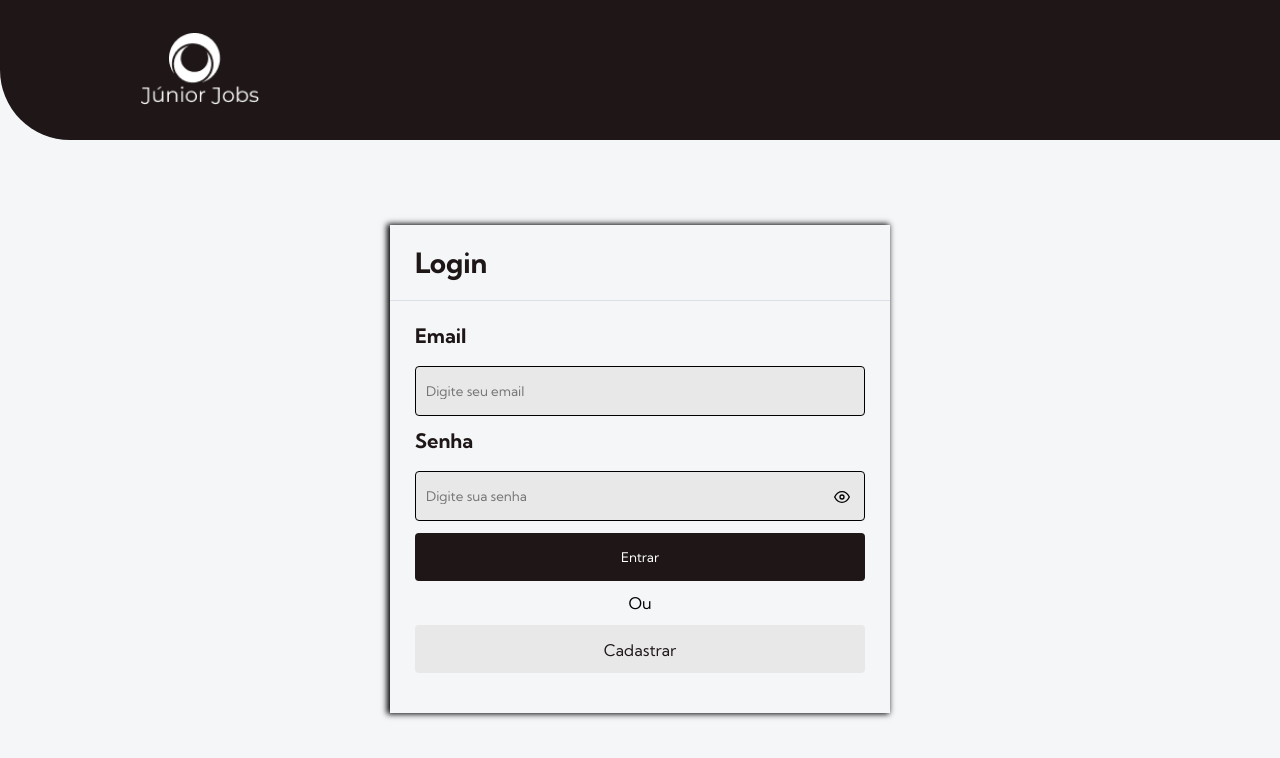
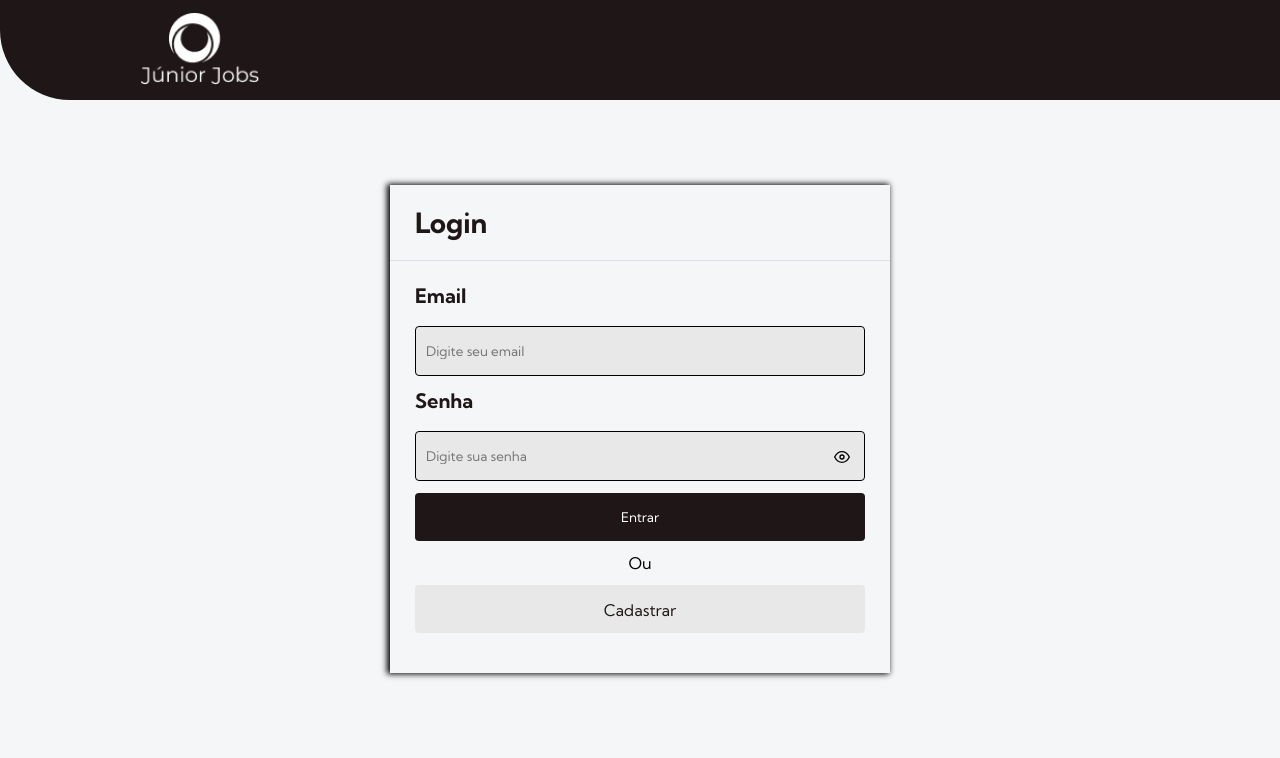
Before and after one commit to dbnvides/Junior-jobs-v2, a React (Create React App) app: page / in a window 1280 px wide. Shown: the top 758 px of the page. Built offline with nearby package versions, Linux system fonts and the light colour scheme.

Commit message:
fix: adjusting header style

```diff
--- a/src/components/Header/index.tsx
+++ b/src/components/Header/index.tsx
@@ -2,7 +2,7 @@ import { Container } from "../Container";
 import Logo from "../../assets/img/logo.png";
 import { IoLogOutOutline } from "react-icons/io5";
 import { AiOutlineUser } from "react-icons/ai";
-import { StyledHeader } from "./styled";
+import { StyledHeader, StyledHeaderNoUser } from "./styled";
 import { useContext } from "react";
 import { authContext } from "../../contexts/authContext";
 import { useNavigate } from "react-router-dom";
@@ -18,13 +18,12 @@ export const Header = () => {
   };
 
   return (
+    <>
+      {loading ? null : user ? (
         <StyledHeader>
           <Container>
             <nav>
-          {loading ? null : user ? (
-            <>
               <img src={Logo} alt="Júnior Jobs" />
-
               <div className="boxMenu">
                 <div>
                   <AiOutlineUser />
@@ -33,14 +32,20 @@ export const Header = () => {
                   <IoLogOutOutline />
                 </button>
               </div>
-            </>
-          ) : (
-            <>
-              <img src={Logo} alt="Júnior Jobs" />
-            </>
-          )}
             </nav>
           </Container>
         </StyledHeader>
+      ) : (
+        <>
+          <StyledHeaderNoUser>
+            <Container>
+              <nav>
+                <img src={Logo} alt="Júnior Jobs" />
+              </nav>
+            </Container>
+          </StyledHeaderNoUser>
+        </>
+      )}
+    </>
   );
 };
--- a/src/components/Header/styled.ts
+++ b/src/components/Header/styled.ts
@@ -52,3 +52,7 @@ export const StyledHeader = styled.header`
     }
   }
 `;
+
+export const StyledHeaderNoUser = styled(StyledHeader)`
+  height: 100px;
+`;
```
Lines whose indentation alone changed are shown as unchanged.
